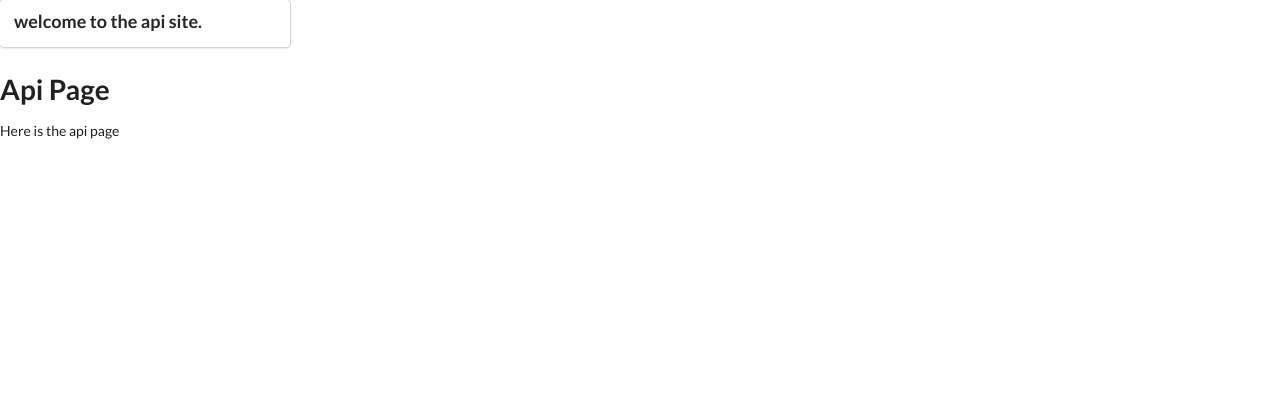
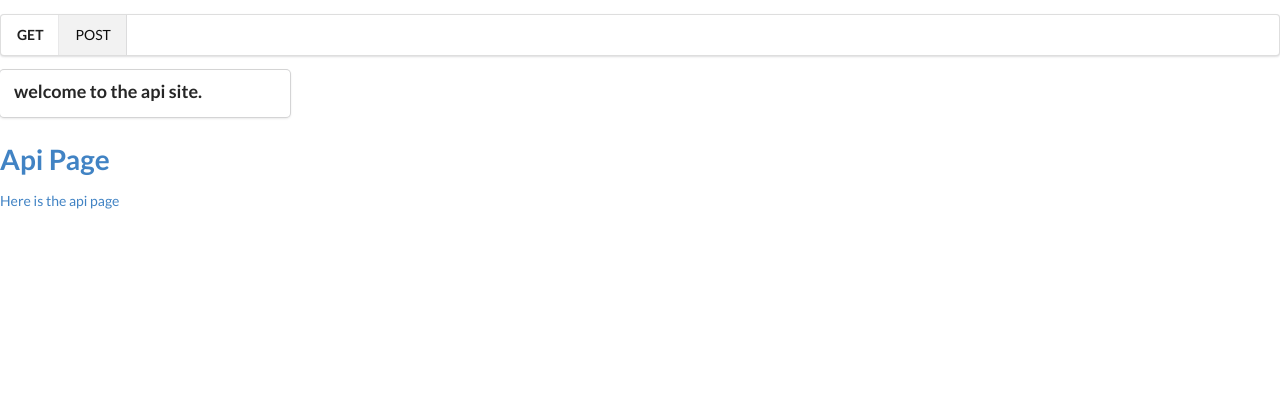
Before and after one commit to jnichols20091/fastApiProject, a FastAPI app: page / in a window 1280 px wide. Shown: the top 420 px of the page. Before the commit the page ends 139 px from the top, so only its background shows below. Run offline with FastAPI, Linux system fonts and the light colour scheme; parts of the project's set-up code (start-up, migrations or seed data) failed here and were passed over; some libraries are stand-ins or nearby versions.

Commit message:
adding menubar stying

```diff
--- a/templates/homepage.html
+++ b/templates/homepage.html
@@ -11,6 +11,7 @@
     <title>Api Page</title>
 </head>
 <body>
+    {% include 'menubar.html' %}
     <div class="ui cards">
         <div class="card">
             <div class="content">
--- /dev/null
+++ b/templates/menubar.html
@@ -0,0 +1,13 @@
+<!DOCTYPE html>
+<head>
+    <meta charset="UTF-8">
+    <meta name="viewport" content="width=device-width, initial-scale=1.0">
+    <meta http-equiv="X-UA-Compatible" content="ie=edge">
+    <link rel="stylesheet" href="https://cdnjs.cloudflare.com/ajax/libs/semantic-ui/2.5.0/semantic.min.css">
+</head>
+<body>
+    <div class="ui menu">
+        <div class = "header item">GET</div>
+        <a class="active item">POST</div>
+        </div>
+    <script src="https://cdnjs.cloudflare.com/ajax/libs/semantic-ui/2.5.0/semantic.min.js"></script>
```
